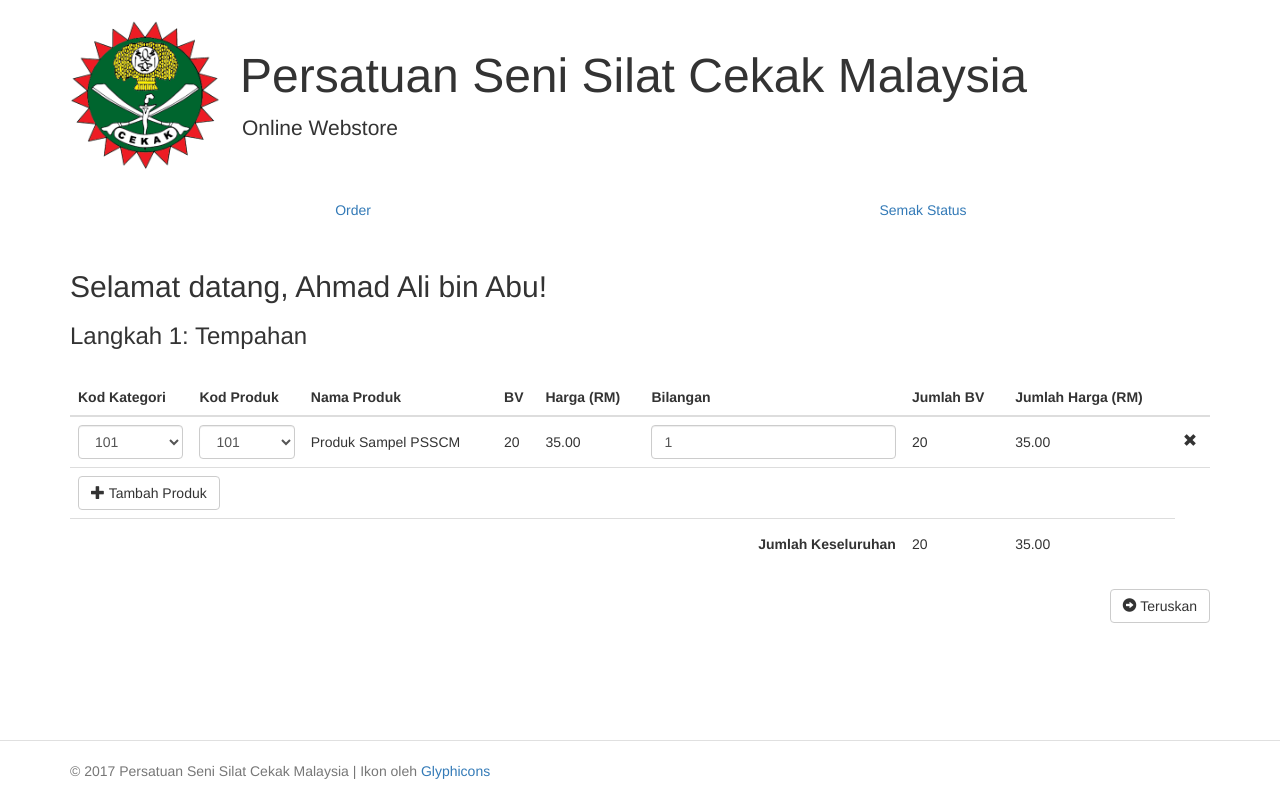
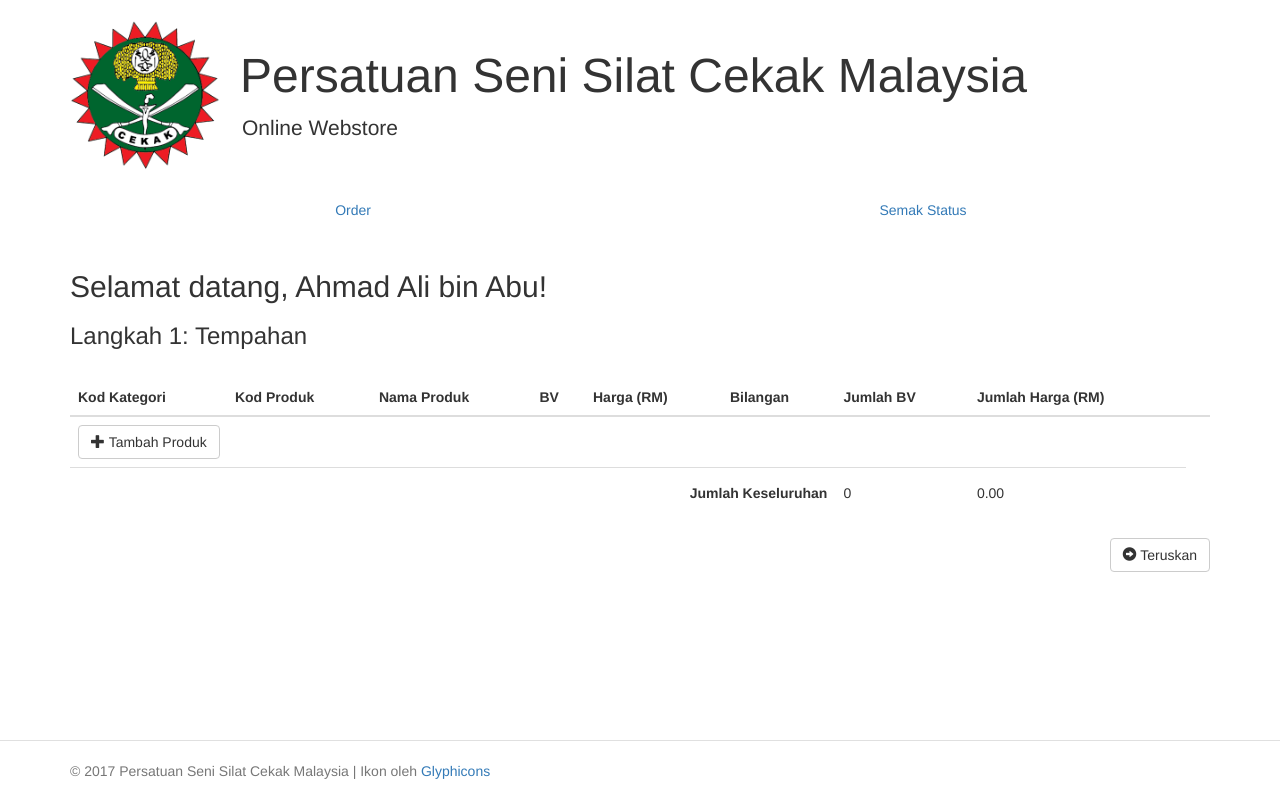
Before and after one commit to pyrox18/psscm-webstore, an Angular app: page /order/select in a window 1280 px wide. Built offline with nearby package versions, Linux system fonts and the light colour scheme.

Commit message:
Implement base cart functionality

```diff
--- a/src/app/catalog.service.ts
+++ b/src/app/catalog.service.ts
@@ -18,7 +18,7 @@ export class CatalogService {
 
   constructor(private http: Http) { }
 
-  getCatalog(): Observable<any[]> {
+  getCatalog(): Observable<any[][]> {
     return this.http.get(this.csvUrl)
       .map(this.extractData)
       .catch(this.handleError);
@@ -29,14 +29,14 @@ export class CatalogService {
     let csvData = res['_body'] || '';
     let allTextLines = csvData.split(/\r\n|\n/);
     let headers = allTextLines[0].split(',');
-    let lines = [];
+    let lines: any[][] = [];
 
-    for ( let i = 0; i < allTextLines.length; i++) {
+    for (let i = 0; i < allTextLines.length; i++) {
       // split content based on comma
       let data = allTextLines[i].split(',');
       if (data.length == headers.length) {
         let tarr = [];
-            for ( let j = 0; j < headers.length; j++) {
+        for (let j = 0; j < headers.length; j++) {
           tarr.push(data[j]);
         }
         lines.push(tarr);
@@ -45,7 +45,7 @@ export class CatalogService {
     return lines;
   }
 
-  private handleError (error: any) {
+  private handleError(error: any) {
     // In a real world app, we might use a remote logging infrastructure
     // We'd also dig deeper into the error to get a better message
     let errMsg = (error.message) ? error.message :
--- /dev/null
+++ b/src/app/order-item.ts
@@ -0,0 +1,12 @@
+export class OrderItem {
+
+  constructor(
+    public categoryCode?: any,
+    public productCode?: any,
+    public productName?: string,
+    public bv?: number,
+    public price?: number,
+    public quantity?: number
+  ) {}
+
+}
--- /dev/null
+++ b/src/app/order/order-select/order-item/order-item.component.html
@@ -0,0 +1,70 @@
+<table class="table table-hover">
+  <thead>
+    <tr>
+      <th>Kod Kategori</th>
+      <th>Kod Produk</th>
+      <th>Nama Produk</th>
+      <th>BV</th>
+      <th>Harga (RM)</th>
+      <th>Bilangan</th>
+      <th>Jumlah BV</th>
+      <th>Jumlah Harga (RM)</th>
+      <th></th>
+    </tr>
+  </thead>
+  <tbody>
+    <tr *ngFor="let item of cart; let i = index">
+      <td>
+        <select class="form-control" [(ngModel)]="item.categoryCode" name="catCode">
+          <option *ngFor="let code of categoryCodes" [value]="code">{{code}}</option>
+        </select>
+      </td>
+      <td>
+        <select class="form-control" [(ngModel)]="item.productCode" name="prodCode">
+          <option *ngFor="let catItem of catalogMap.get(item.categoryCode)" [value]="catItem.pcode">{{catItem.pcode}}</option>
+        </select>
+      </td>
+      <td>
+        <p class="form-control-static">{{item.productName}}</p>
+      </td>
+      <td>
+        <p class="form-control-static">{{item.bv}}</p>
+      </td>
+      <td>
+        <p class="form-control-static">{{item.price}}</p>
+      </td>
+      <td><input class="form-control" type="number" min="1" [(ngModel)]="item.quantity"></td>
+      <td>
+        <p class="form-control-static" *ngIf="item.quantity">{{item.bv * item.quantity | number:'1.0-0'}}</p>
+      </td>
+      <td>
+        <p class="form-control-static" *ngIf="item.quantity">{{item.price * item.quantity | number:'1.2-2'}}</p>
+      </td>
+      <td>
+        <button class="btn btn-link btn-xs" (click)="delete(i)">
+          <span class="glyphicon glyphicon-remove form-control-static"></span>
+        </button>
+      </td>
+    </tr>
+    <tr>
+      <td colspan="9">
+        <button class="btn btn-default" (click)="pushNewItem()">
+          <span class="glyphicon glyphicon-plus"></span> Tambah Produk
+        </button>
+      </td>
+    </tr>
+  </tbody>
+  <tfoot>
+    <tr>
+      <th colspan="6">
+        <p class="form-control-static pull-right">Jumlah Keseluruhan</p>
+      </th>
+      <td>
+        <p class="form-control-static">{{totalBv | number:'1.0-0'}}</p>
+      </td>
+      <td>
+        <p class="form-control-static">{{totalPrice | number:'1.2-2'}}</p>
+      </td>
+    </tr>
+  </tfoot>
+</table>
--- /dev/null
+++ b/src/app/order/order-select/order-item/order-item.component.ts
@@ -0,0 +1,47 @@
+import { Component, Input, Output, EventEmitter, DoCheck } from '@angular/core';
+import { OrderItem } from '../../../order-item';
+
+@Component({
+  selector: 'order-item',
+  templateUrl: './order-item.component.html',
+  styleUrls: ['./order-item.component.css']
+})
+export class OrderItemComponent implements DoCheck {
+
+  @Input() categoryCodes: any[];
+  @Input() catalogMap: Map<any, any>;
+  @Input() cart: OrderItem[];
+  @Output() addItem: EventEmitter<any> = new EventEmitter<any>();
+  @Output() removeItem: EventEmitter<any> = new EventEmitter<any>();
+  @Output() cartModified: EventEmitter<any> = new EventEmitter<any>();
+
+  totalBv: number = 0;
+  totalPrice: number = 0.00;
+
+  ngDoCheck() {
+    this.cartModified.emit();
+    this.updateTotals();
+  }
+
+  pushNewItem(): void {
+    this.addItem.emit();
+  }
+
+  delete(i: number): void {
+    this.removeItem.emit(i);
+  }
+
+  updateTotals(): void {
+    let totalBv = 0;
+    let totalPrice = 0;
+    for (let item of this.cart) {
+      if (item.productCode != null) {
+        totalBv += item.bv * item.quantity;
+        totalPrice += item.price * item.quantity;
+      }
+    }
+    this.totalBv = totalBv;
+    this.totalPrice = totalPrice;
+  }
+
+}
--- a/src/app/order/order-select/order-select.component.html
+++ b/src/app/order/order-select/order-select.component.html
@@ -3,74 +3,7 @@
   <h3>Langkah 1: Tempahan</h3>
   <br>
   <form>
-    <table class="table table-hover">
-      <thead>
-        <tr>
-          <th>Kod Kategori</th>
-          <th>Kod Produk</th>
-          <th>Nama Produk</th>
-          <th>BV</th>
-          <th>Harga (RM)</th>
-          <th>Bilangan</th>
-          <th>Jumlah BV</th>
-          <th>Jumlah Harga (RM)</th>
-          <th></th>
-        </tr>
-      </thead>
-      <tbody>
-        <tr>
-          <td>
-            <select class="form-control">
-                      <option>101</option>
-                      <option>102</option>
-                      <option>103</option>
-                    </select>
-          </td>
-          <td>
-            <select class="form-control">
-                      <option>101</option>
-                      <option>102</option>
-                      <option>103</option>
-                    </select>
-          </td>
-          <td>
-            <p class="form-control-static">Produk Sampel PSSCM</p>
-          </td>
-          <td>
-            <p class="form-control-static">20</p>
-          </td>
-          <td>
-            <p class="form-control-static">35.00</p>
-          </td>
-          <td><input class="form-control" type="number" value="1"></td>
-          <td>
-            <p class="form-control-static">20</p>
-          </td>
-          <td>
-            <p class="form-control-static">35.00</p>
-          </td>
-          <td><span class="glyphicon glyphicon-remove form-control-static"></span></td>
-        </tr>
-        <tr>
-          <td colspan="9">
-            <button class="btn btn-default" href="#"><span class="glyphicon glyphicon-plus"></span> Tambah Produk</button>
-          </td>
-        </tr>
-      </tbody>
-      <tfoot>
-        <tr>
-          <th colspan="6">
-            <p class="form-control-static pull-right">Jumlah Keseluruhan</p>
-          </th>
-          <td>
-            <p class="form-control-static">20</p>
-          </td>
-          <td>
-            <p class="form-control-static">35.00</p>
-          </td>
-        </tr>
-      </tfoot>
-    </table>
+    <order-item [categoryCodes]="categoryCodes" [catalogMap]="catalogMap" [cart]="cart" (addItem)="pushNewItem()" (cartModified)="updateCart()" (removeItem)="removeFromCart($event)"></order-item>
     <a class="btn btn-default pull-right" (click)="onSubmit()">
       <span class="glyphicon glyphicon-circle-arrow-right"></span> Teruskan
     </a>
--- a/src/app/order/order-select/order-select.component.ts
+++ b/src/app/order/order-select/order-select.component.ts
@@ -2,6 +2,8 @@ import { Component, OnInit } from '@angular/core';
 import { Router, ActivatedRoute } from '@angular/router';
 
 import { CatalogService } from '../../catalog.service';
+
+import { OrderItem } from '../../order-item';
 
 @Component({
   selector: 'order-select',
@@ -11,7 +13,10 @@ import { CatalogService } from '../../catalog.service';
 })
 export class OrderSelectComponent implements OnInit {
 
-  catalog: any[] = [];
+  catalog: any[][] = [];
+  categoryCodes: any[] = [];
+  catalogMap: Map<any, any> = new Map;
+  cart: OrderItem[] = [];
 
   constructor(
     private router: Router,
@@ -30,8 +35,89 @@ export class OrderSelectComponent implements OnInit {
   getCatalog(): void {
     this.catalogService.getCatalog()
       .subscribe(
-        catalog => this.catalog = catalog
+        catalog => {
+          this.extractCategoryCodes(catalog);
+          this.buildCatalog(catalog, this.categoryCodes);
+        },
+        err => console.error(err)
       );
   }
 
+  extractCategoryCodes(catalog: any[]): void {
+    for (let i = 1; i < catalog.length; i++) {
+      this.categoryCodes.push(catalog[i][0]);
+    }
+
+    this.categoryCodes = this.categoryCodes.filter((item, pos) => {
+      return this.categoryCodes.indexOf(item) === pos;
+    });
+  }
+
+  // Searching algorithm here can be improved - now O(n) = n
+  buildCatalog(catalog: any[][], categoryCodes: any[]): void {
+    for (let i of categoryCodes) {
+      let items: Object[] = [];
+      for (let j = 1; j < catalog.length; j++) {
+        if (catalog[j][0] == i) {
+          items.push(
+            {
+              "pcode": catalog[j][1],
+              "name": catalog[j][2],
+              "bv": catalog[j][3],
+              "price": catalog[j][4]
+            }
+          );
+        }
+      }
+      this.catalogMap.set(i, items);
+    }
+  }
+
+  pushNewItem(): void {
+    this.cart.push(new OrderItem());
+  }
+
+  updateCart(): void {
+    if (this.cart.length > 0) {
+      for (let item of this.cart) {
+        if (item.categoryCode != null) {
+          let catItems = this.catalogMap.get(item.categoryCode);
+          if (catItems === undefined) {
+            console.error("No items found for category");
+          }
+          else {
+            let itemIsInCategory: boolean = (item.productCode == null);
+            if (!itemIsInCategory) {
+              for (let i of catItems) {
+                if (item.productCode == i.pcode) {
+                  itemIsInCategory = true;
+                  break;
+                }
+              }
+            }
+            if (!itemIsInCategory) {
+              item.productCode = catItems[0].pcode;
+            }
+          }
+
+          for (let i of catItems) {
+            if (item.productCode == i.pcode) {
+              item.productName = i.name;
+              item.bv = i.bv;
+              item.price = i.price;
+              if (item.quantity == null) {
+                item.quantity = 1;
+              }
+              break;
+            }
+          }
+        }
+      }
+    }
+  }
+
+  removeFromCart(i: number): void {
+    this.cart.splice(i, 1);
+  }
+
 }
--- a/src/app/order/order.module.ts
+++ b/src/app/order/order.module.ts
@@ -1,21 +1,25 @@
 import { NgModule } from '@angular/core';
 import { CommonModule } from '@angular/common';
+import { FormsModule } from '@angular/forms';
 
 import { OrderSelectComponent } from './order-select/order-select.component';
 import { OrderConfirmComponent } from './order-confirm/order-confirm.component';
 import { OrderSuccessComponent } from './order-success/order-success.component';
 
 import { OrderRoutingModule } from './order-routing.module';
+import { OrderItemComponent } from './order-select/order-item/order-item.component';
 
 @NgModule({
   imports: [
     CommonModule,
+    FormsModule,
     OrderRoutingModule
   ],
   declarations: [
     OrderSelectComponent,
     OrderConfirmComponent,
-    OrderSuccessComponent
+    OrderSuccessComponent,
+    OrderItemComponent
   ]
 })
 export class OrderModule { }
```
Also changed, not shown: src/app/order/order-select/order-item/order-item.component.css (added), src/assets/sample.csv, 1 other file (tests, documents, lock files or other folders). Lines whose indentation alone changed are shown as unchanged.
